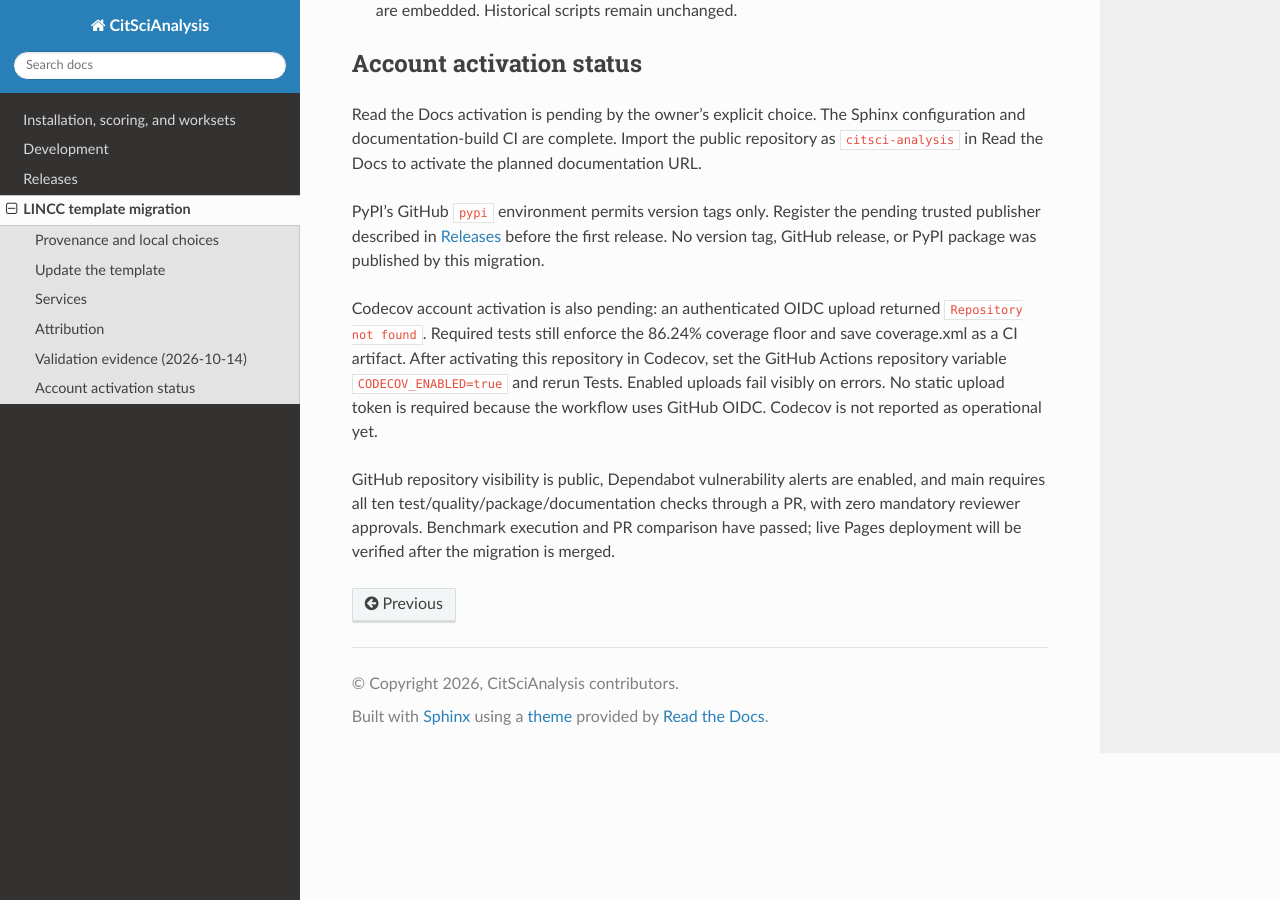
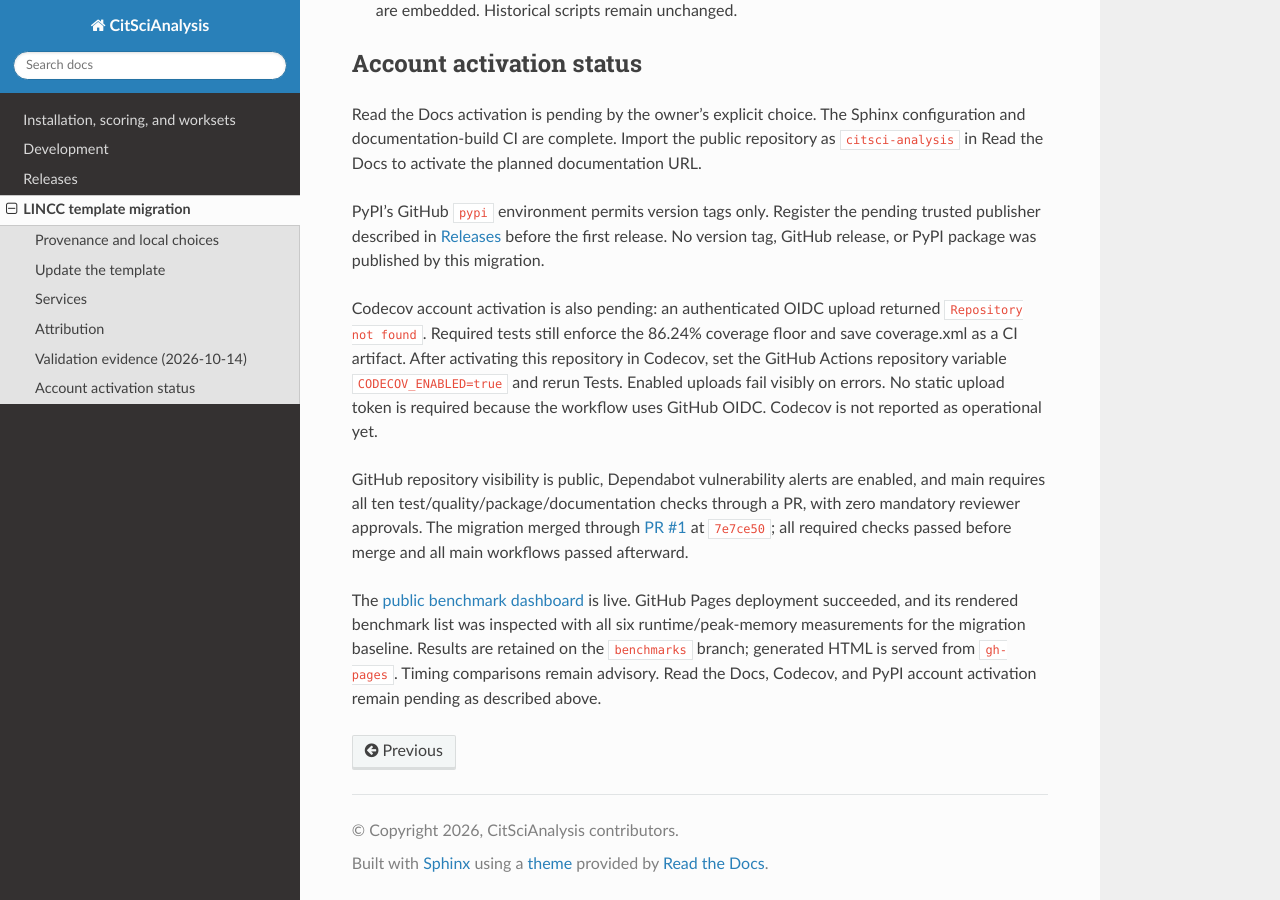
Before and after one commit to ColinOrionChandler/CitSciAnalysis, a Sphinx documentation site: the page built from docs/migration.md, in a window 1280 px wide and 900 px high, scrolled down 1694 px. Built offline with Sphinx 7.4.7 and the Read the Docs theme 3.1.0, drawn with Linux system fonts in a browser that asks for light colours; pages that are not in the unit, such as notebooks, are missing from menus.

Commit message:
Record verified public benchmark deployment

```diff
--- a/docs/migration.md
+++ b/docs/migration.md
@@ -86,5 +86,13 @@ the workflow uses GitHub OIDC. Codecov is not reported as operational yet.
 
 GitHub repository visibility is public, Dependabot vulnerability alerts are enabled,
 and main requires all ten test/quality/package/documentation checks through a PR,
-with zero mandatory reviewer approvals. Benchmark execution and PR comparison have
-passed; live Pages deployment will be verified after the migration is merged.
+with zero mandatory reviewer approvals. The migration merged through
+[PR #1](https://github.com/ColinOrionChandler/CitSciAnalysis/pull/1) at `7e7ce50`;
+all required checks passed before merge and all main workflows passed afterward.
+
+The [public benchmark dashboard](https://colinorionchandler.github.io/CitSciAnalysis/)
+is live. GitHub Pages deployment succeeded, and its rendered benchmark list was
+inspected with all six runtime/peak-memory measurements for the migration baseline.
+Results are retained on the `benchmarks` branch; generated HTML is served from
+`gh-pages`. Timing comparisons remain advisory. Read the Docs, Codecov, and PyPI
+account activation remain pending as described above.
```
